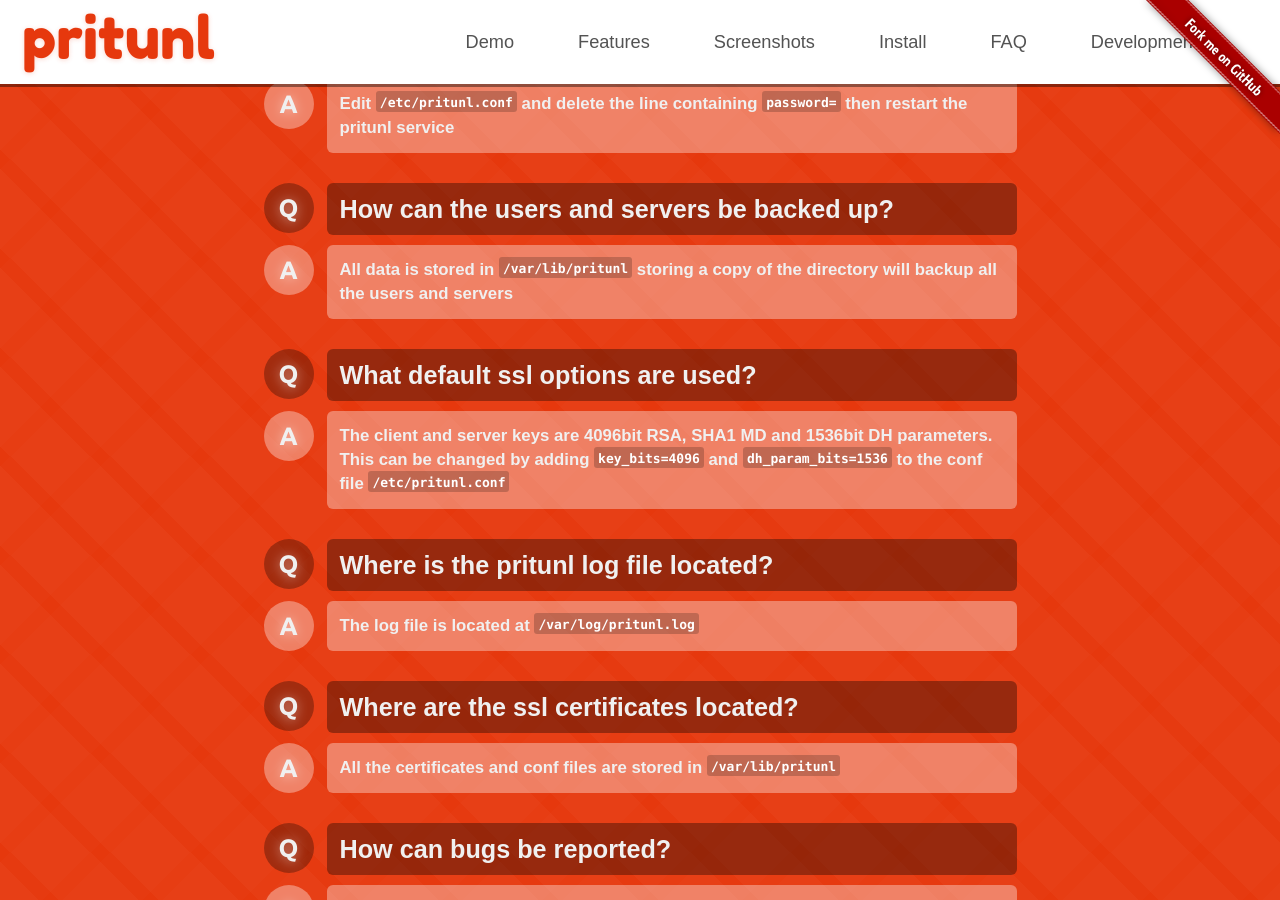
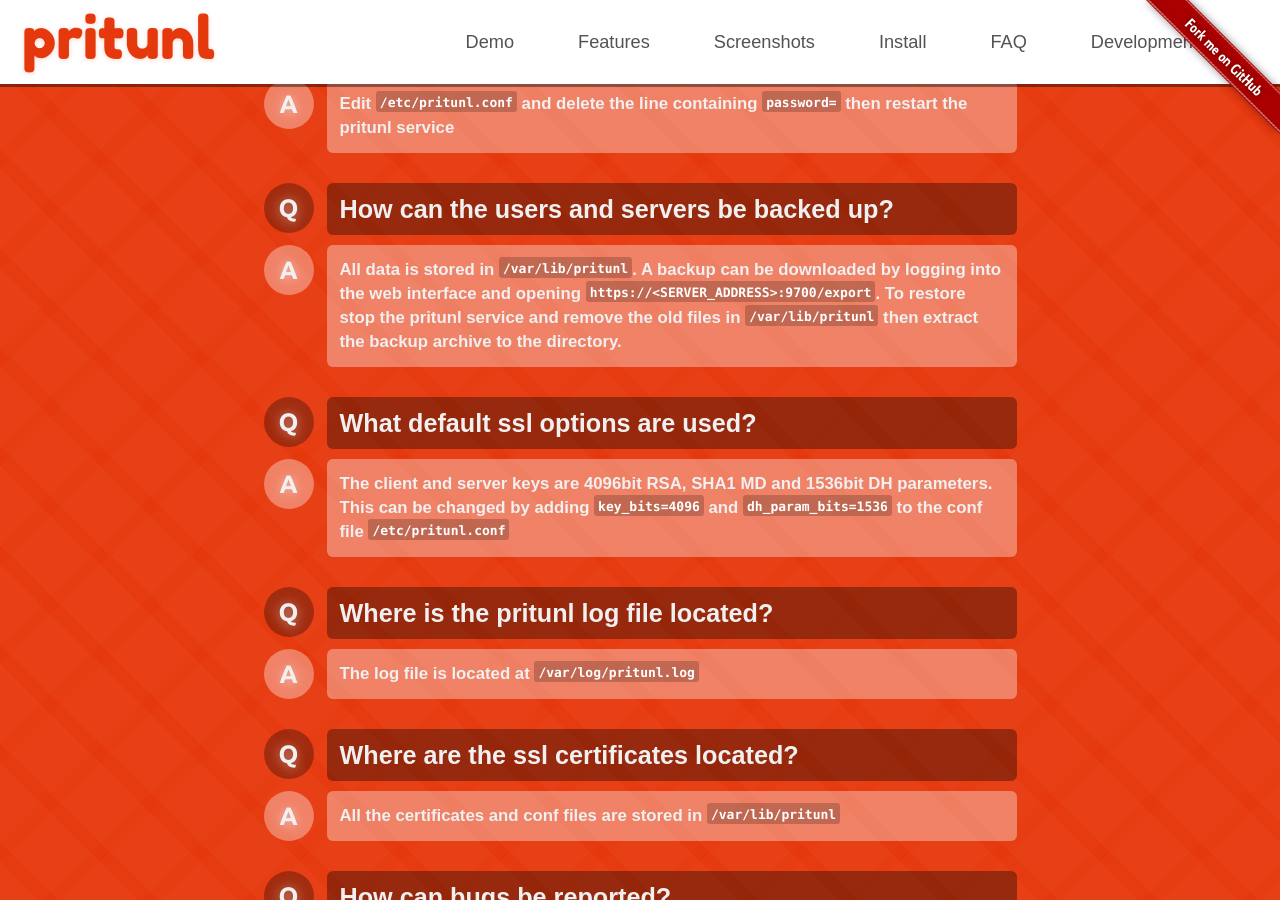
Before and after one commit to pritunl/pritunl.github.io, a Jekyll site: the page built from index.html, in a window 1280 px wide and 900 px high, scrolled down 7251 px. Built offline with Jekyll 4.4.1, drawn with Linux system fonts in a browser that asks for light colours; nearby versions of some CDN libraries; Markdown is read by kramdown in place of the engine named in the settings.

Commit message:
Change faq question

```diff
--- a/index.html
+++ b/index.html
@@ -998,7 +998,7 @@
               <span>A</span>
             </div>
             <div class="faq-point-description">
-              All data is stored in <pre>/var/lib/pritunl</pre> storing a copy of the directory will backup all the users and servers
+              All data is stored in <pre>/var/lib/pritunl</pre>. A backup can be downloaded by logging into the web interface and opening <pre>https://&#60;SERVER_ADDRESS&#62;:9700/export</pre>. To restore stop the pritunl service and remove the old files in <pre>/var/lib/pritunl</pre> then extract the backup archive to the directory.
             </div>
           </div>
           <div class="faq-point question clearfix">
```
